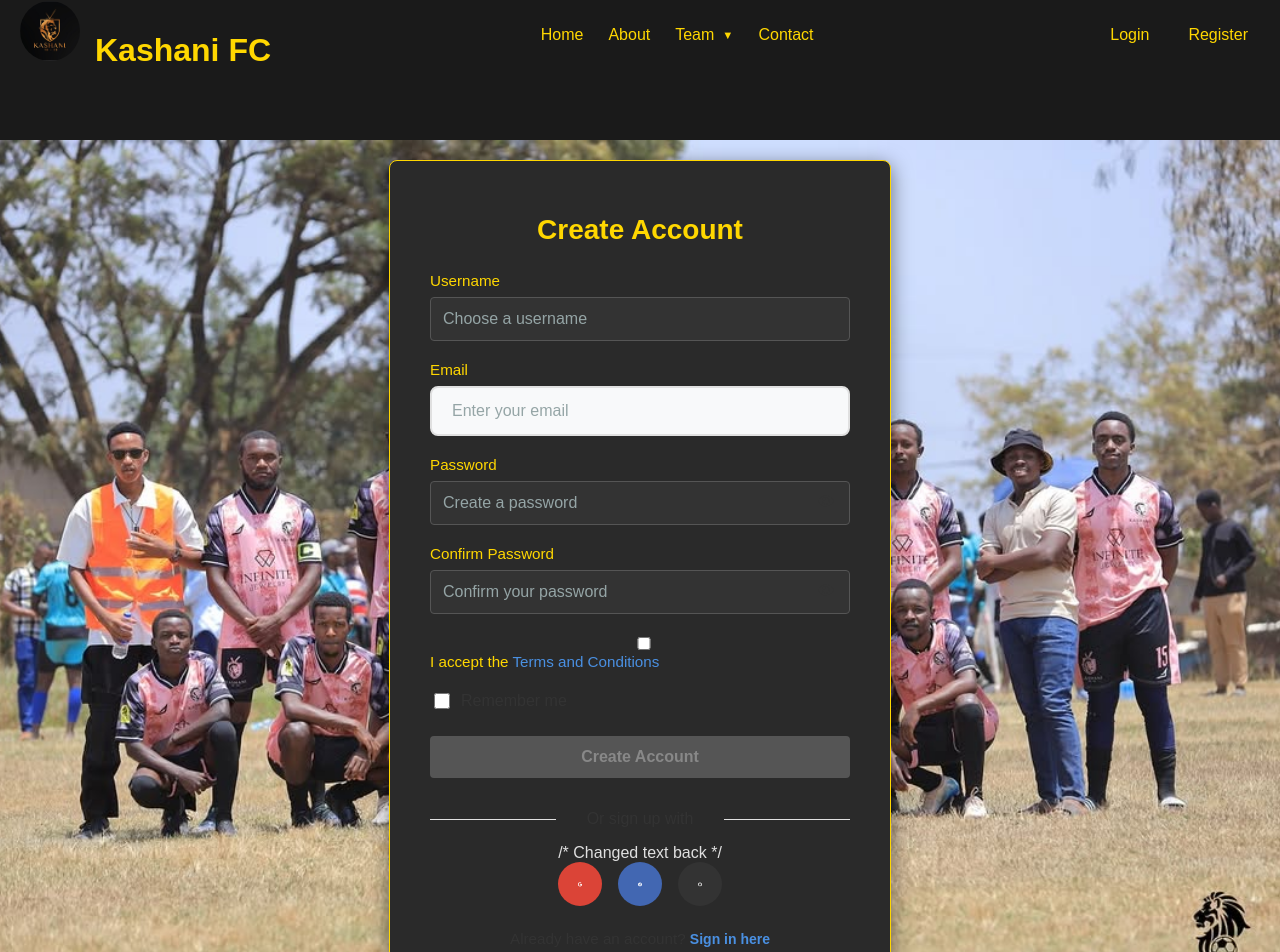
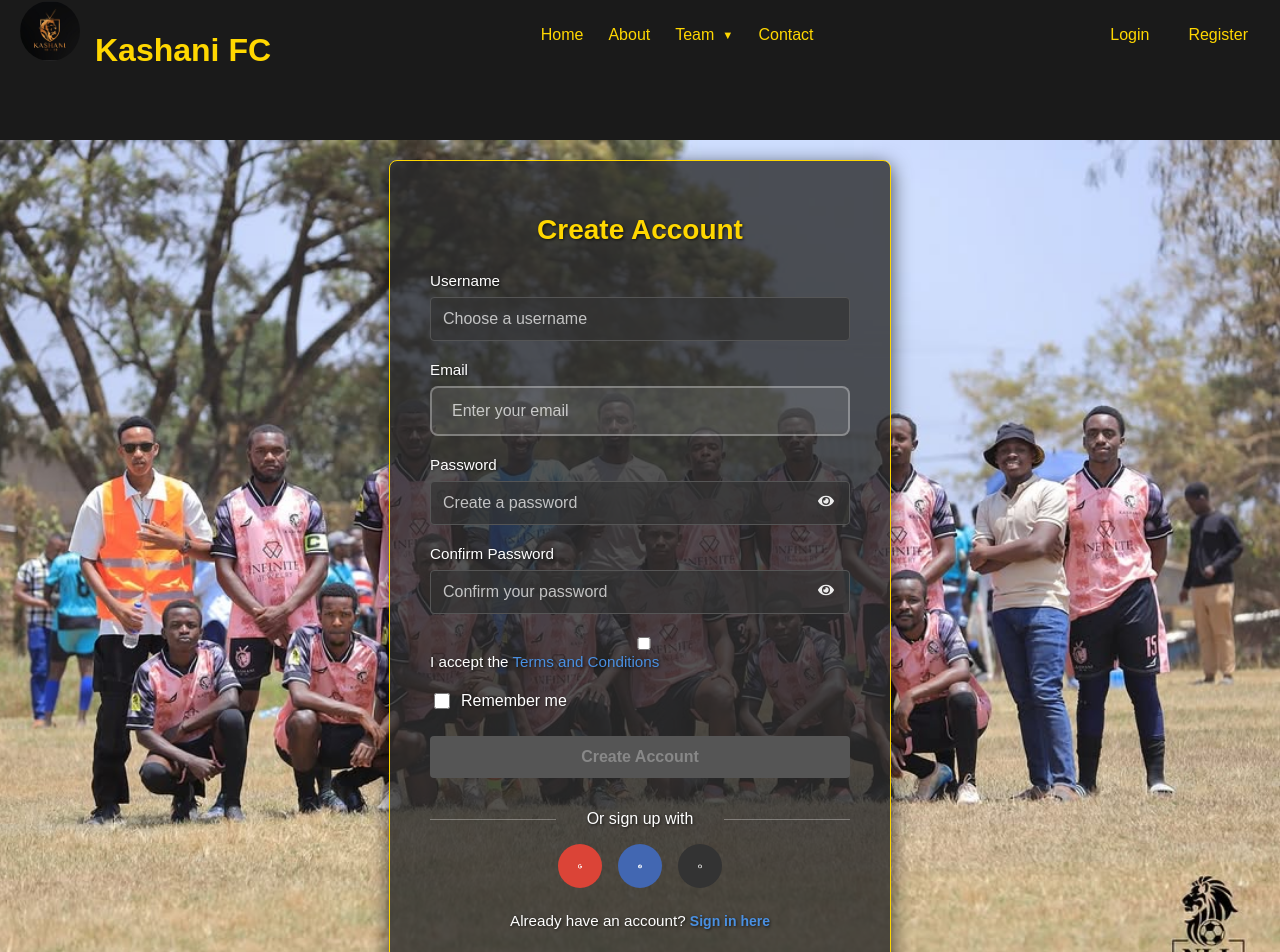
Before and after one commit to Kashara-Alvin-Ssali/kashani-website, a React (Create React App) app: page /register in a window 1280 px wide. Shown: the top 952 px of the page. Built offline with nearby package versions, Linux system fonts and the light colour scheme.

Commit message:
kasharal

```diff
--- a/src/css/LoginPage.css
+++ b/src/css/LoginPage.css
@@ -47,6 +47,8 @@
   padding: 1rem;
   position: relative;
   transition: background var(--transition-speed) ease;
+  color: #ffffff;
+  text-shadow: 1px 1px 3px rgba(0, 0, 0, 0.7);
 }
 
 .theme-toggle {
@@ -67,10 +69,10 @@
 }
 
 .login-form-container {
-  background: rgba(255, 255, 255, 0.95);
+  background: rgba(255, 255, 255, 0.1);
   padding: 2.5rem;
   border-radius: 16px;
-  box-shadow: 0 8px 32px var(--shadow-color);
+  box-shadow: 0 8px 32px rgba(0, 0, 0, 0.5);
   width: 100%;
   max-width: 420px;
   backdrop-filter: blur(10px);
@@ -98,7 +100,7 @@
 .login-form-container h2 {
   text-align: center;
   margin-bottom: 2rem;
-  color: var(--text-color);
+  color: #FFFFFF;
   font-size: 2rem;
   font-weight: 600;
   position: relative;
@@ -124,7 +126,7 @@
 .form-group label {
   display: block;
   margin-bottom: 0.5rem;
-  color: var(--text-color);
+  color: #FFFFFF;
   font-weight: 500;
   font-size: 0.95rem;
   transition: color var(--transition-speed) ease;
@@ -141,10 +143,10 @@
   transform: translateY(-50%);
   background: none;
   border: none;
-  color: var(--text-color);
+  color: #FFFFFF;
   cursor: pointer;
   padding: 4px;
-  opacity: 0.7;
+  opacity: 0.9;
   transition: opacity var(--transition-speed) ease;
 }
 
@@ -155,23 +157,23 @@
 .form-group input {
   width: 100%;
   padding: 0.9rem 1rem;
-  border: 2px solid var(--input-border);
+  border: 2px solid rgba(255, 255, 255, 0.3);
   border-radius: 8px;
   font-size: 1rem;
   transition: all var(--transition-speed) ease;
-  background: var(--input-background);
-  color: var(--text-color);
+  background: rgba(255, 255, 255, 0.1);
+  color: #FFFFFF;
 }
 
 .form-group input:focus {
   outline: none;
   border-color: var(--primary-color);
-  background: var(--background-color);
+  background: rgba(255, 255, 255, 0.2);
   box-shadow: 0 0 0 4px rgba(26, 42, 108, 0.1);
 }
 
 .form-group input::placeholder {
-  color: #95a5a6;
+  color: rgba(255, 255, 255, 0.7);
 }
 
 .form-options {
@@ -185,7 +187,7 @@
   display: flex;
   align-items: center;
   gap: 8px;
-  color: var(--text-color);
+  color: #FFFFFF;
   cursor: pointer;
 }
 
@@ -243,7 +245,7 @@
 }
 
 .error-message {
-  color: #FF6B6B; /* Brighter red for errors on dark theme */
+  color: #FF6B6B;
   background-color: rgba(255, 107, 107, 0.1);
   border: 1px solid #FF6B6B;
   padding: 10px;
@@ -259,7 +261,7 @@
 }
 
 .social-login p {
-  color: var(--text-color);
+  color: #FFFFFF;
   margin-bottom: 1rem;
   position: relative;
 }
@@ -271,7 +273,7 @@
   top: 50%;
   width: 30%;
   height: 1px;
-  background: var(--input-border);
+  background: rgba(255, 255, 255, 0.3);
 }
 
 .social-login p::before {
@@ -327,7 +329,7 @@
 .register-link {
   text-align: center;
   margin-top: 1.5rem;
-  color: var(--text-color);
+  color: #FFFFFF;
   font-size: 0.95rem;
 }
 
@@ -372,6 +374,8 @@
   border-radius: 8px;
   padding: 16px;
   font-size: 0.95rem;
+  background: rgba(42, 42, 42, 0.9);
+  color: #FFFFFF;
 }
 
 .Toastify__toast--success {
@@ -823,3 +827,12 @@ input.error {
     transform: translateX(4px);
   }
 }
+
+/* Password Strength Indicator */
+.strength-bar {
+  background-color: rgba(255, 255, 255, 0.3);
+}
+
+.strength-text {
+  color: #FFFFFF;
+}
--- a/src/css/RegisterPage.css
+++ b/src/css/RegisterPage.css
@@ -8,16 +8,17 @@
   background-size: cover;
   background-position: center;
   background-repeat: no-repeat;
-  color: #e0e0e0; /* Light text color for the page */
+  color: #ffffff; /* Changed to pure white for better visibility */
+  text-shadow: 1px 1px 3px rgba(0, 0, 0, 0.7); /* Added subtle text shadow */
   margin-top: 70px; /* Account for fixed navbar */
   box-sizing: border-box;
 }
 
 .register-form-container {
-  background-color: #2a2a2a; /* Slightly lighter dark shade for form */
+  background-color: rgba(42, 42, 42, 0.8); /* Slightly lighter dark shade for form with transparency */
   padding: 30px 40px;
   border-radius: 8px;
-  box-shadow: 0 5px 20px rgba(0, 0, 0, 0.5); /* More pronounced shadow */
+  box-shadow: 0 5px 20px rgba(0, 0, 0, 0.7); /* More pronounced shadow */
   width: 100%;
   max-width: 420px;
   text-align: center;
@@ -39,7 +40,7 @@
 .form-group label {
   display: block;
   margin-bottom: 8px;
-  color: #FFD700; /* Gold color for labels */
+  color: #FFFFFF; /* Changed label color to white */
   font-weight: 500;
 }
 
@@ -47,7 +48,7 @@
 .form-group input[type="password"] {
   width: 100%;
   padding: 12px;
-  background-color: #333333; /* Dark input background */
+  background-color: rgba(51, 51, 51, 0.7); /* Dark input background with transparency */
   color: #e0e0e0; /* Light text in input */
   border: 1px solid #555555; /* Darker border */
   border-radius: 4px;
@@ -111,7 +112,7 @@
 .login-link {
   margin-top: 20px;
   font-size: 14px;
-  color: #cccccc; /* Lighter grey for link text */
+  color: #ffffff; /* Changed to pure white for better visibility */
 }
 
 .login-link a {
--- a/src/pages/RegisterPage.js
+++ b/src/pages/RegisterPage.js
@@ -290,7 +290,7 @@ const RegisterPage = () => {
                     value={username}
                     onChange={handleChange}
                     onBlur={handleBlur}
-                    placeholder="Choose a username" /* Changed placeholder back */
+                    placeholder="Choose a username"
                     required
                     disabled={loading}
                     aria-required="true"
@@ -332,7 +332,7 @@ const RegisterPage = () => {
                     value={password}
                     onChange={handleChange}
                     onBlur={handleBlur}
-                    placeholder="Create a password" /* Changed placeholder back */
+                    placeholder="Create a password"
                     required
                     disabled={loading}
                     aria-required="true"
@@ -340,11 +340,10 @@ const RegisterPage = () => {
                   />
                   <button
                     type="button"
-                    className="password-toggle" /* Changed class back */
+                    className="password-toggle"
                     onClick={() => setShowPassword(!showPassword)}
                     tabIndex="-1"
                     aria-label={showPassword ? "Hide password" : "Show password"}
-                    // disabled={loading} /* Removed disabled, as it's handled by form */
                   >
                     {showPassword ? <FaEyeSlash /> : <FaEye />}
                   </button>
@@ -369,11 +368,10 @@ const RegisterPage = () => {
                   />
                   <button
                     type="button"
-                    className="password-toggle" /* Changed class back */
+                    className="password-toggle"
                     onClick={() => setShowConfirmPassword(!showConfirmPassword)}
                     tabIndex="-1"
                     aria-label={showConfirmPassword ? "Hide password" : "Show confirm password"}
-                    // disabled={loading} /* Removed disabled, as it's handled by form */
                   >
                     {showConfirmPassword ? <FaEyeSlash /> : <FaEye />}
                   </button>
@@ -383,7 +381,7 @@ const RegisterPage = () => {
                 {touched.confirmPassword && errors.confirmPassword && <span className="error-icon"><FaTimes /></span>}
               </div>
 
-              <div className="form-group terms-group animate-slide-up"> {/* Restored original terms-group structure */}
+              <div className="form-group terms-group animate-slide-up">
                 <label className="terms-label">
                   <input
                     type="checkbox"
@@ -400,7 +398,7 @@ const RegisterPage = () => {
                 {errors.acceptTerms && touched.acceptTerms && <span className="error-message">{errors.acceptTerms}</span>}
               </div>
 
-              <div className="form-options animate-fade-in"> {/* Restored original form-options structure */}
+              <div className="form-options animate-fade-in">
                 <label className="remember-me">
                   <input
                     type="checkbox"
@@ -415,7 +413,7 @@ const RegisterPage = () => {
 
               <button
                 type="submit"
-                className="register-button animate-slide-up" /* Changed class back to register-button */
+                className="register-button animate-slide-up"
                 disabled={loading || !isFormValid}
                 aria-busy={loading}
               >
@@ -423,15 +421,15 @@ const RegisterPage = () => {
               </button>
             </form>
 
-            <div className="social-login animate-fade-in"> {/* Restored original social-login structure */}
-              <p>Or sign up with</p> /* Changed text back */
+            <div className="social-login animate-fade-in">
+              <p>Or sign up with</p>
               <div className="social-buttons">
                 <button
                   type="button"
                   className="social-button google"
                   onClick={() => handleSocialLogin('Google')}
                   disabled={loading}
-                  aria-label="Sign up with Google" /* Changed aria-label back */
+                  aria-label="Sign up with Google"
                 >
                   <FaGoogle />
                 </button>
@@ -440,7 +438,7 @@ const RegisterPage = () => {
                   className="social-button facebook"
                   onClick={() => handleSocialLogin('Facebook')}
                   disabled={loading}
-                  aria-label="Sign up with Facebook" /* Changed aria-label back */
+                  aria-label="Sign up with Facebook"
                 >
                   <FaFacebook />
                 </button>
@@ -449,15 +447,15 @@ const RegisterPage = () => {
                   className="social-button github"
                   onClick={() => handleSocialLogin('GitHub')}
                   disabled={loading}
-                  aria-label="Sign up with GitHub" /* Changed aria-label back */
+                  aria-label="Sign up with GitHub"
                 >
                   <FaGithub />
                 </button>
               </div>
             </div>
 
-            <p className="register-link animate-fade-in"> {/* Restored original register-link structure */}
-              Already have an account? <Link to="/login" className="login-link" tabIndex={loading ? -1 : 0}>Sign in here</Link> {/* Changed text and class back */}
+            <p className="register-link animate-fade-in">
+              Already have an account? <Link to="/login" className="login-link" tabIndex={loading ? -1 : 0}>Sign in here</Link>
             </p>
           </div>
         </div>
```
